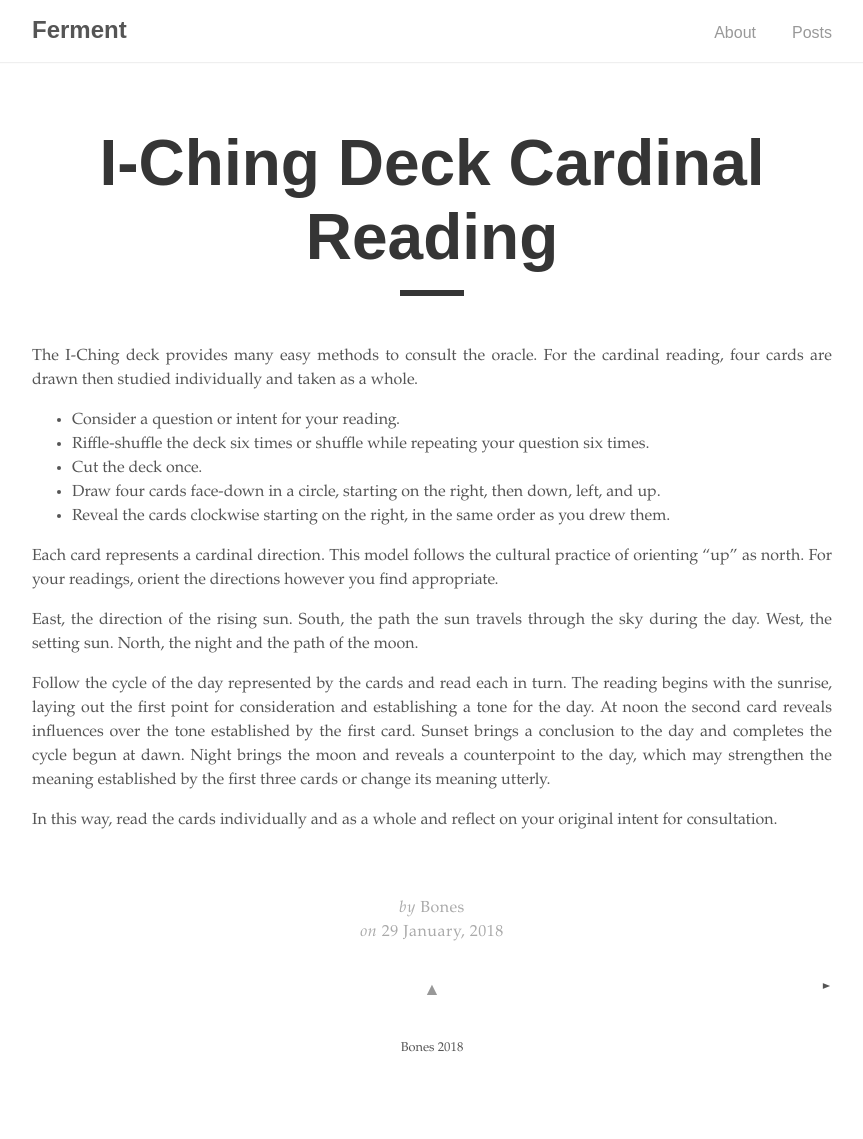
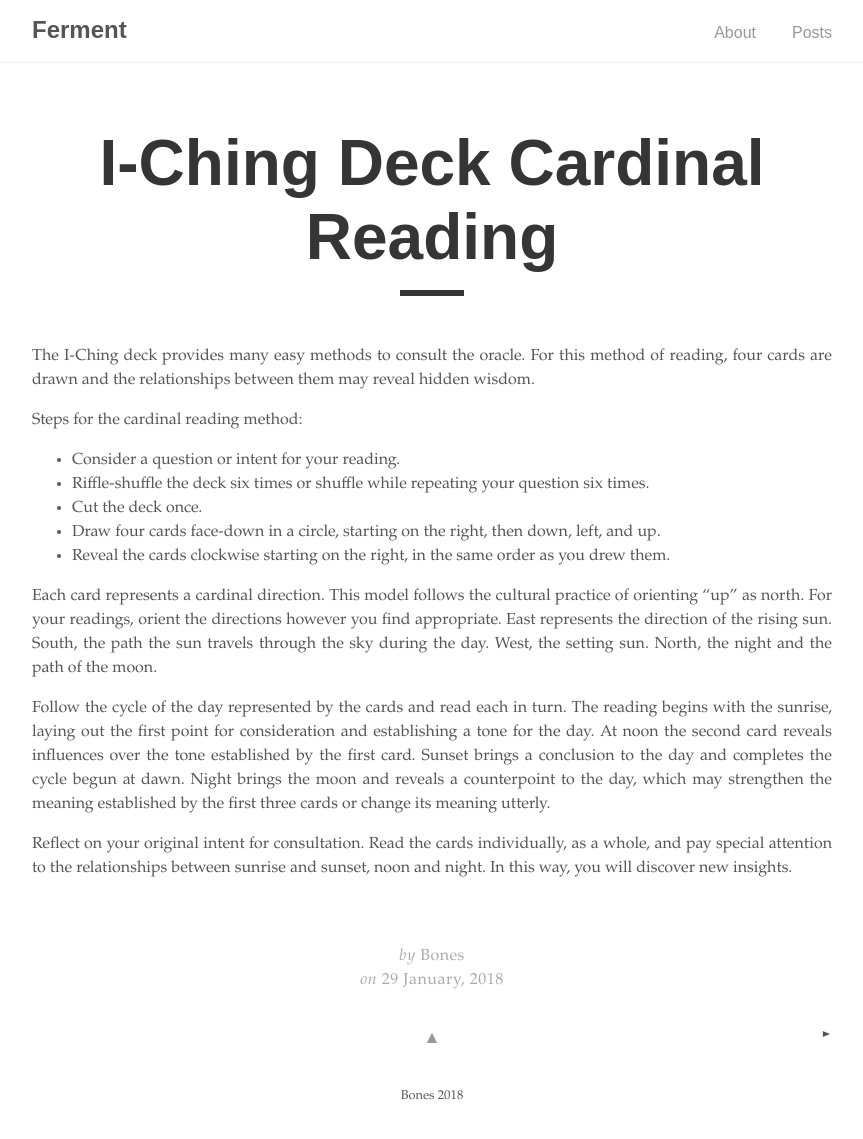
Before and after one commit to viablue/ferment, a Jekyll site: the page built from _posts/2018-01-28-i-ching-deck-cardinal-reading.md, in a window 1280 px wide. Shown: the whole page, without its empty margins (208-1071 px from the left). Built offline with Jekyll 4.4.1, drawn with Linux system fonts in a browser that asks for light colours; before the commit the page ends 1091 px from its top, so only the background shows below that.

Commit message:
"In this way, you will discover new insights."

```diff
--- a/_posts/2018-01-28-i-ching-deck-cardinal-reading.md
+++ b/_posts/2018-01-28-i-ching-deck-cardinal-reading.md
@@ -5,7 +5,9 @@ category: "Card Games"
 date: 2018-01-29
 ---
 
-The I-Ching deck provides many easy methods to consult the oracle. For the cardinal reading, four cards are drawn then studied individually and taken as a whole.
+The I-Ching deck provides many easy methods to consult the oracle. For this method of reading, four cards are drawn and the relationships between them may reveal hidden wisdom.
+
+Steps for the cardinal reading method:
 
 - Consider a question or intent for your reading.
 - Riffle-shuffle the deck six times or shuffle while repeating your question six times.
@@ -13,10 +15,8 @@ The I-Ching deck provides many easy methods to consult the oracle. For the cardi
 - Draw four cards face-down in a circle, starting on the right, then down, left, and up.
 - Reveal the cards clockwise starting on the right, in the same order as you drew them.
 
-Each card represents a cardinal direction. This model follows the cultural practice of orienting "up" as north. For your readings, orient the directions however you find appropriate.
-
-East, the direction of the rising sun. South, the path the sun travels through the sky during the day. West, the setting sun. North, the night and the path of the moon.
+Each card represents a cardinal direction. This model follows the cultural practice of orienting "up" as north. For your readings, orient the directions however you find appropriate. East represents the direction of the rising sun. South, the path the sun travels through the sky during the day. West, the setting sun. North, the night and the path of the moon.
 
 Follow the cycle of the day represented by the cards and read each in turn. The reading begins with the sunrise, laying out the first point for consideration and establishing a tone for the day. At noon the second card reveals influences over the tone established by the first card. Sunset brings a conclusion to the day and completes the cycle begun at dawn. Night brings the moon and reveals a counterpoint to the day, which may strengthen the meaning established by the first three cards or change its meaning utterly.
 
-In this way, read the cards individually and as a whole and reflect on your original intent for consultation.
+Reflect on your original intent for consultation. Read the cards individually, as a whole, and pay special attention to the relationships between sunrise and sunset, noon and night. In this way, you will discover new insights.
```
